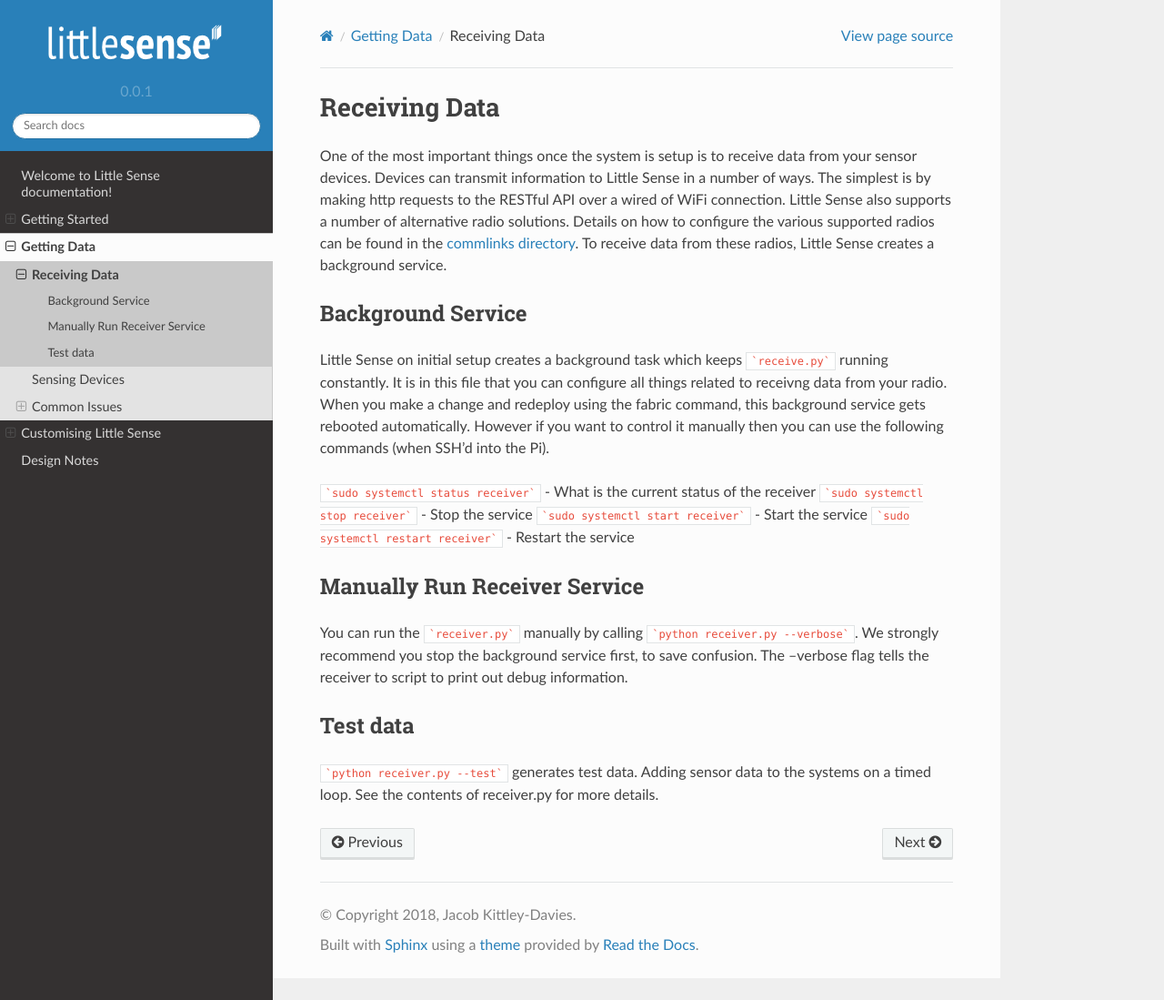
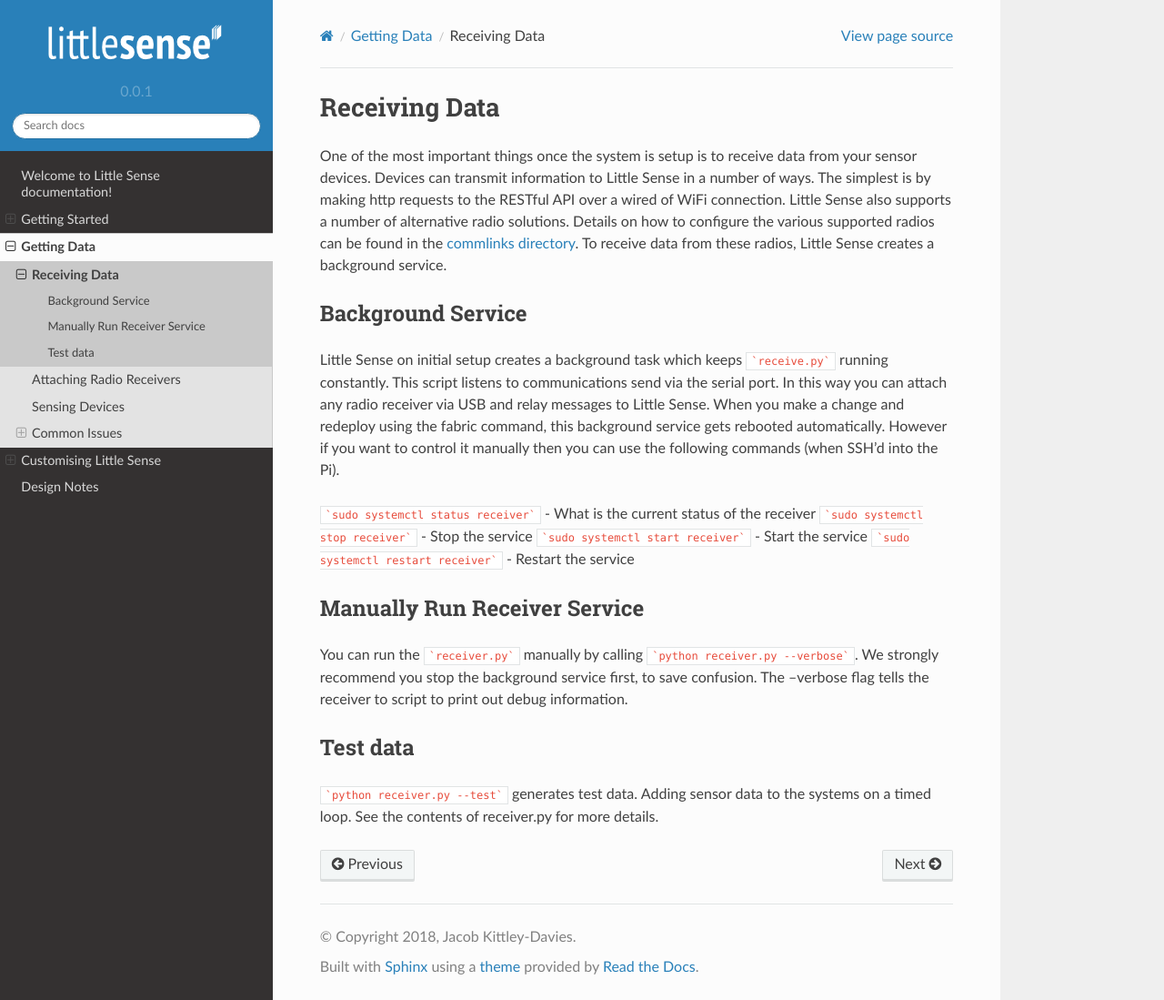
Before and after one commit to jkittley/LittleSense, a Sphinx documentation site: the page built from docs/source/receive.rst, in a window 1280 px wide and 1099 px high. Shown: the whole window at 91% size. Built offline with Sphinx 7.4.7 and the Read the Docs theme 2.0.0, drawn with Linux system fonts in a browser that asks for light colours; pages that are not in the unit, such as notebooks, are missing from menus.

````diff
--- /dev/null
+++ b/docs/source/attach_receivers_to_serial.rst
@@ -0,0 +1,5 @@
+.. include:: global.rst
+
+Attaching Radio Receivers
+=========================
+Tutorial coming soon.
--- a/docs/source/customisation.rst
+++ b/docs/source/customisation.rst
@@ -10,6 +10,5 @@ Now you are all setup, you can make |project| your own by adding a little style.
    custom_look
    custom_dashboards
    custom_pages
-   custom_commlinks
    utils
    exceptions
--- a/docs/source/getdata.rst
+++ b/docs/source/getdata.rst
@@ -8,5 +8,6 @@ Now you have a |project| Raspberry Pi server up and running we need to start col
    :maxdepth: 1
 
    receive
+   attach_receivers_to_serial
    device
    device_common_errors
--- a/docs/source/receive.rst
+++ b/docs/source/receive.rst
@@ -6,7 +6,7 @@ One of the most important things once the system is setup is to receive data fro
 
 Background Service
 ^^^^^^^^^^^^^^^^^^
-|project| on initial setup creates a background task which keeps ```receive.py``` running constantly. It is in this file that you can configure all things related to receivng data from your radio. When you make a change and redeploy using the fabric command, this background service gets rebooted automatically. However if you want to control it manually then you can use the following commands (when SSH'd into the Pi).
+|project| on initial setup creates a background task which keeps ```receive.py``` running constantly. This script listens to communications send via the serial port. In this way you can attach any radio receiver via USB and relay messages to |project|. When you make a change and redeploy using the fabric command, this background service gets rebooted automatically. However if you want to control it manually then you can use the following commands (when SSH'd into the Pi).
 
 ```sudo systemctl status receiver``` - What is the current status of the receiver
 ```sudo systemctl stop receiver``` - Stop the service
````
Also changed, not shown: readme.md (+2 -4 lines).
